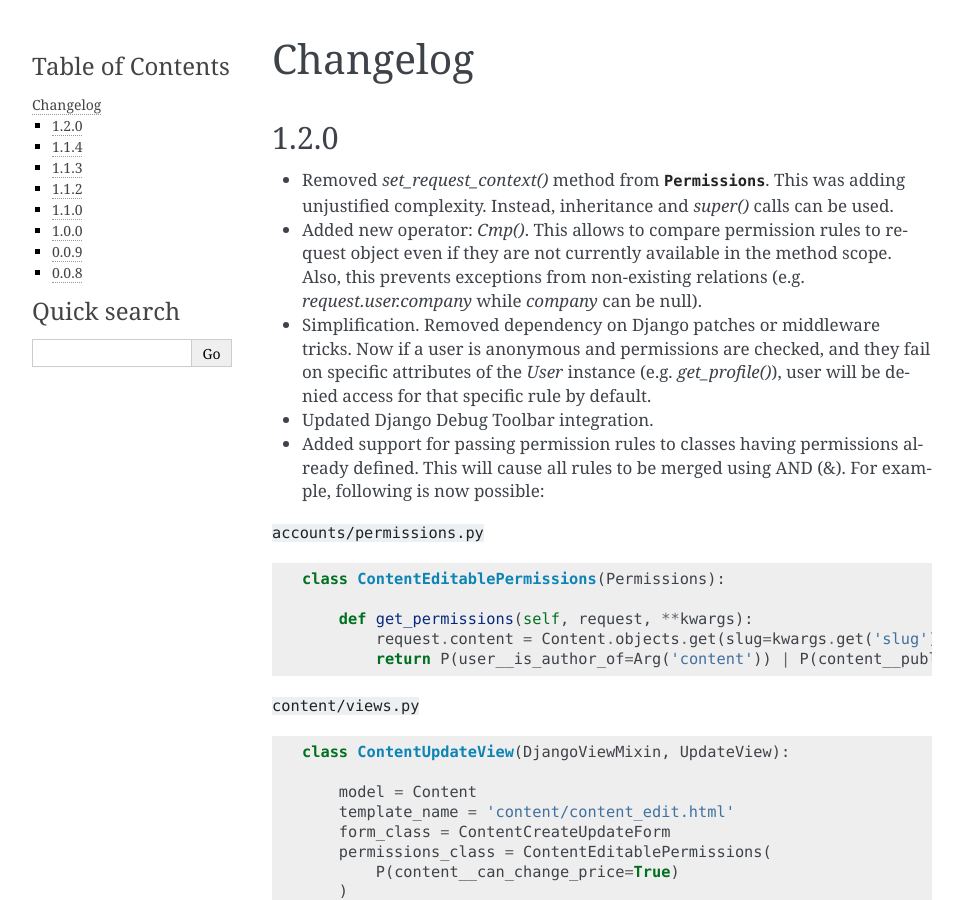
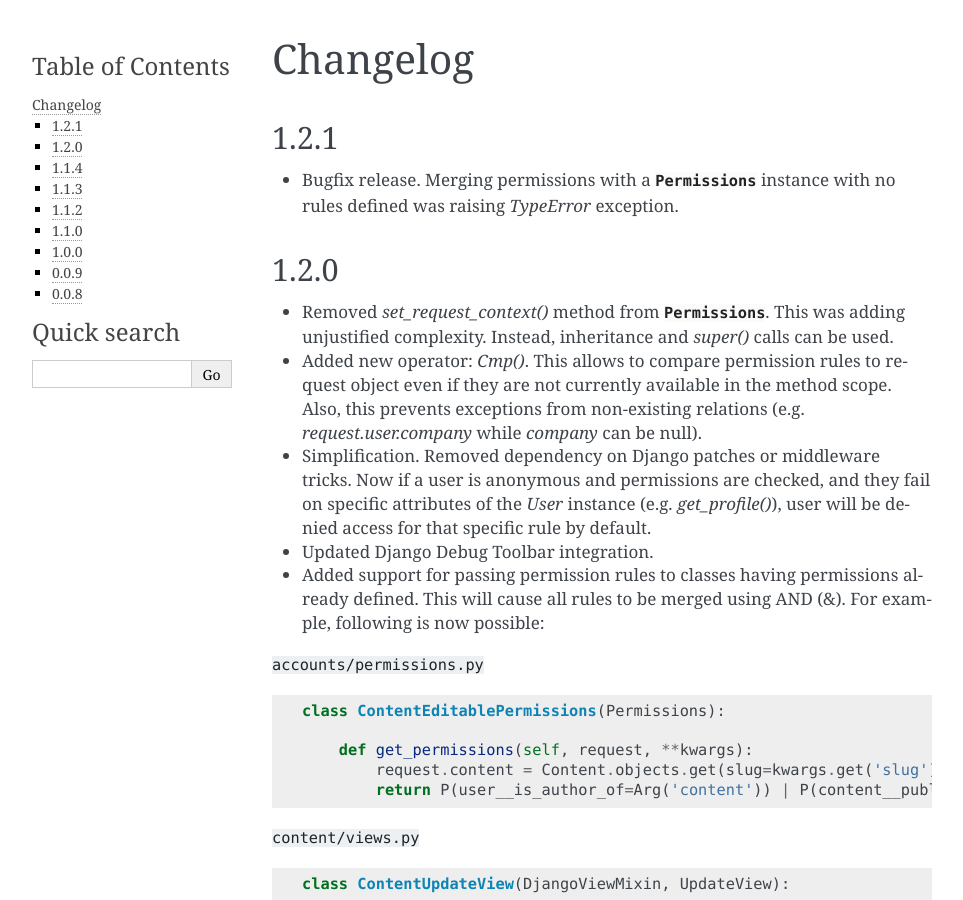
Before and after one commit to antoniotaranto/django-permissionsx, a Sphinx documentation site: the page built from docs/changelog.rst, in a window 1280 px wide and 900 px high. Shown: the whole window, without its empty margins (148-1111 px from the left). Built offline with Sphinx 7.4.7, drawn with Linux system fonts in a browser that asks for light colours.

Commit message:
Updated changelog.

```diff
--- a/docs/changelog.rst
+++ b/docs/changelog.rst
@@ -1,6 +1,11 @@
 =========
 Changelog
 =========
+
+1.2.1
+=====
+
+* Bugfix release. Merging permissions with a :class:`Permissions` instance with no rules defined was raising `TypeError` exception.
 
 1.2.0
 =====
@@ -41,7 +46,6 @@ So the final result would be:
 .. code-block:: python
 
     request.content.can_change_price() & (request.user.is_author_of(request.content) | (request.content.publisher == request.user.publisher))
-
 
 1.1.4
 =====
```
